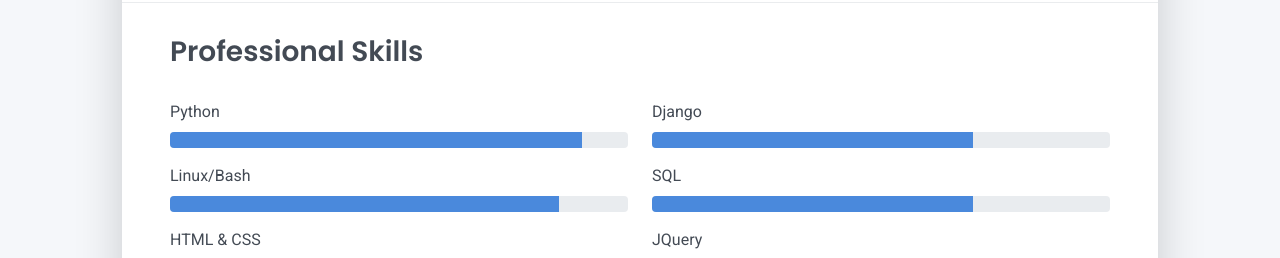
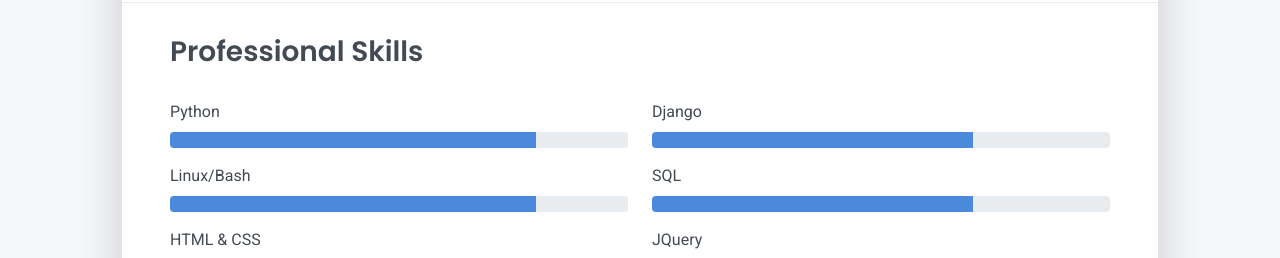
Before and after one commit to oplus/oplus.github.io, a plain HTML site: page index.html in a window 1280 px wide. Shown: the part 940-1198 px from the top of the page. Drawn offline with Linux system fonts and the light colour scheme.

Commit message:
80 percent

```diff
--- a/index.html
+++ b/index.html
@@ -108,12 +108,12 @@
       <div class="col-md-6">
         <div class="mb-2"><span>Python</span>
           <div class="progress my-1">
-            <div class="progress-bar bg-primary" role="progressbar" data-aos="zoom-in-right" data-aos-delay="100" data-aos-anchor=".skills-section" style="width: 90%" aria-valuenow="90" aria-valuemin="0" aria-valuemax="100"></div>
+            <div class="progress-bar bg-primary" role="progressbar" data-aos="zoom-in-right" data-aos-delay="100" data-aos-anchor=".skills-section" style="width: 80%" aria-valuenow="90" aria-valuemin="0" aria-valuemax="100"></div>
           </div>
         </div>
         <div class="mb-2"><span>Linux/Bash</span>
           <div class="progress my-1">
-            <div class="progress-bar bg-primary" role="progressbar" data-aos="zoom-in-right" data-aos-delay="200" data-aos-anchor=".skills-section" style="width: 85%" aria-valuenow="85" aria-valuemin="0" aria-valuemax="100"></div>
+            <div class="progress-bar bg-primary" role="progressbar" data-aos="zoom-in-right" data-aos-delay="200" data-aos-anchor=".skills-section" style="width: 80%" aria-valuenow="85" aria-valuemin="0" aria-valuemax="100"></div>
           </div>
         </div>
         <div class="mb-2"><span>HTML & CSS</span>
```
